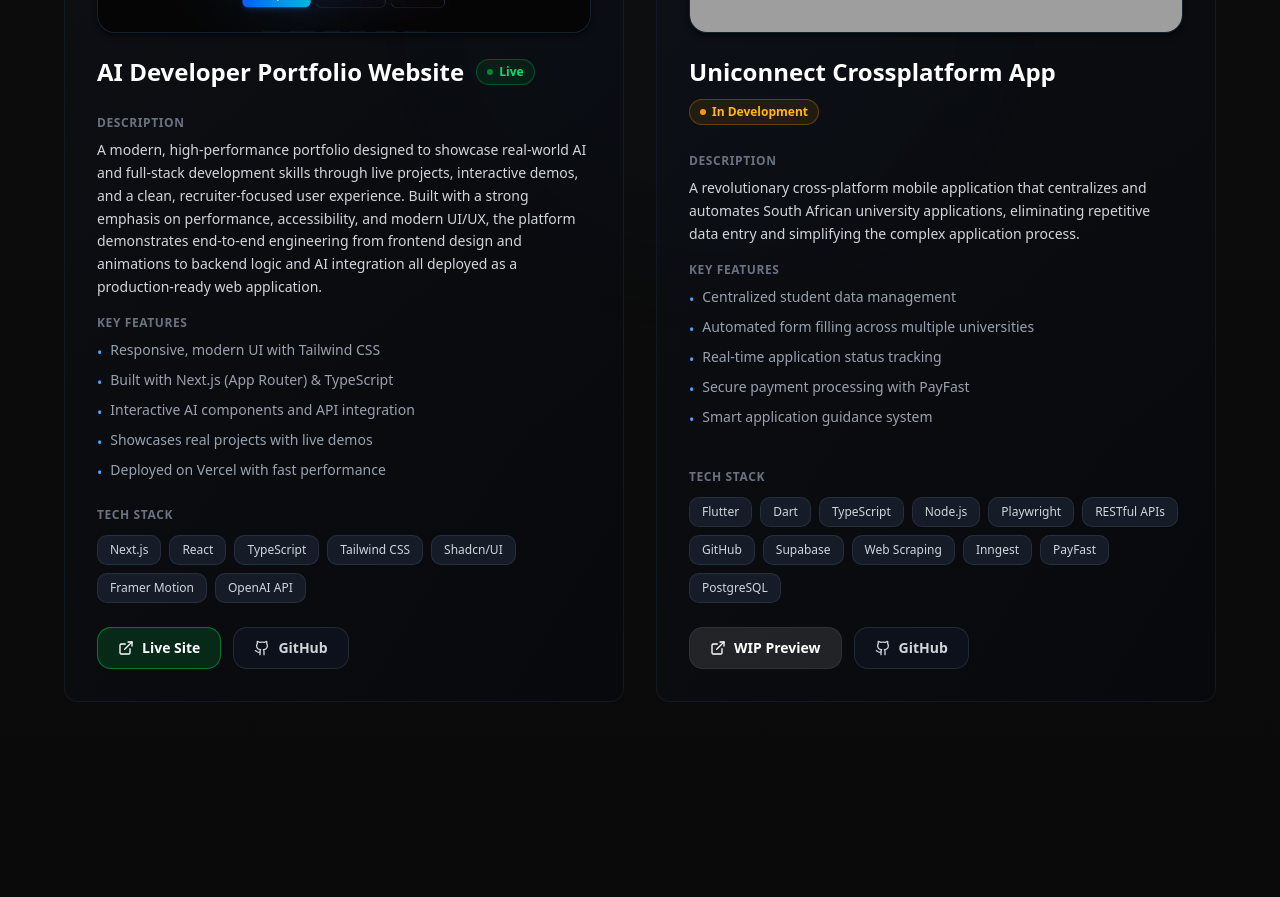
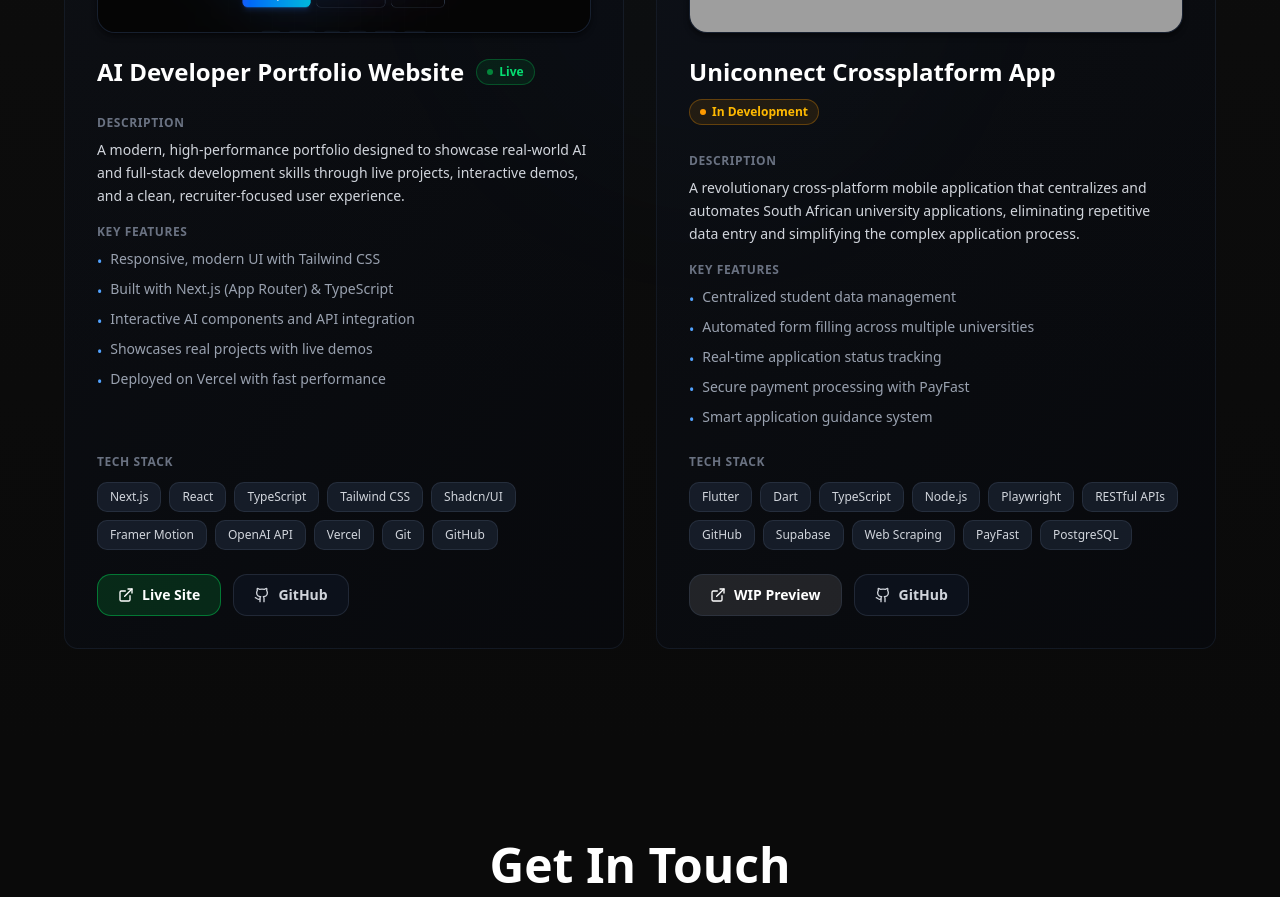
Before and after one commit to Sphesihle124/AI-Full-Stack-portfolio, a Next.js app: page / in a window 1280 px wide. Shown: the part 3720-4617 px from the top of the page. Built offline with nearby package versions, Linux system fonts and the light colour scheme; grey boxes are pictures that could not be loaded.

Commit message:
updated project features

```diff
--- a/components/projects/Projects.tsx
+++ b/components/projects/Projects.tsx
@@ -69,7 +69,7 @@
   {
     name: "AI Developer Portfolio Website",
     status: "Live" as const,
-    description: "A modern, high-performance portfolio designed to showcase real-world AI and full-stack development skills through live projects, interactive demos, and a clean, recruiter-focused user experience. Built with a strong emphasis on performance, accessibility, and modern UI/UX, the platform demonstrates end-to-end engineering from frontend design and animations to backend logic and AI integration all deployed as a production-ready web application.",
+    description: "A modern, high-performance portfolio designed to showcase real-world AI and full-stack development skills through live projects, interactive demos, and a clean, recruiter-focused user experience.",
     features: [
       "Responsive, modern UI with Tailwind CSS",
       "Built with Next.js (App Router) & TypeScript",
@@ -77,7 +77,7 @@
       "Showcases real projects with live demos",
       "Deployed on Vercel with fast performance"
     ],
-    tech: ["Next.js", "React", "TypeScript", "Tailwind CSS", "Shadcn/UI", "Framer Motion", "OpenAI API"],
+    tech: ["Next.js", "React", "TypeScript", "Tailwind CSS", "Shadcn/UI", "Framer Motion", "OpenAI API", "Vercel", "Git", "GitHub"],
     image: "/projects/project-4.png",
     liveDemo: "https://initial-ai-full-stack-portfolio.vercel.app",
     github: "https://github.com/Sphesihle124/Initial-AI-Full-Stack-portfolio",
@@ -93,9 +93,9 @@
       "Secure payment processing with PayFast",
       "Smart application guidance system"
     ],
-    tech: ["Flutter", "Dart", "TypeScript", "Node.js", "Playwright", "RESTful APIs", "GitHub", "Supabase", "Web Scraping", "Inngest", "PayFast", "PostgreSQL"],
+    tech: ["Flutter", "Dart", "TypeScript", "Node.js", "Playwright", "RESTful APIs", "GitHub", "Supabase", "Web Scraping", "PayFast", "PostgreSQL"],
     image: "/projects/crossplatform.png",
-    liveDemo: "https://www.youtube.com/@sphesihle-w5v",
+    liveDemo: "https://www.youtube.com/watch?v=qyz52zhPFk8",
     github: "https://github.com/Sphesihle124/uniconnect",
   },
 ];
```
